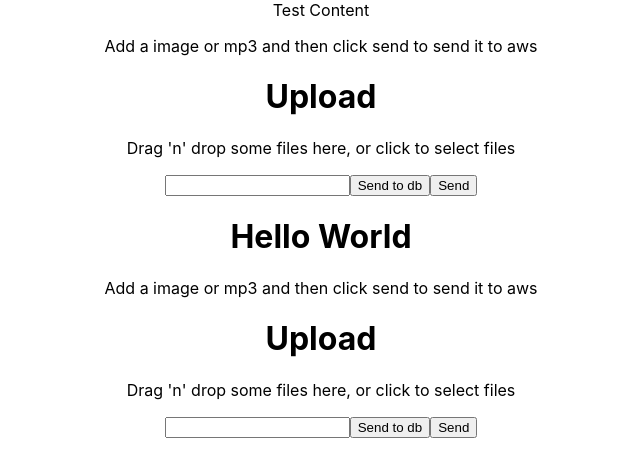
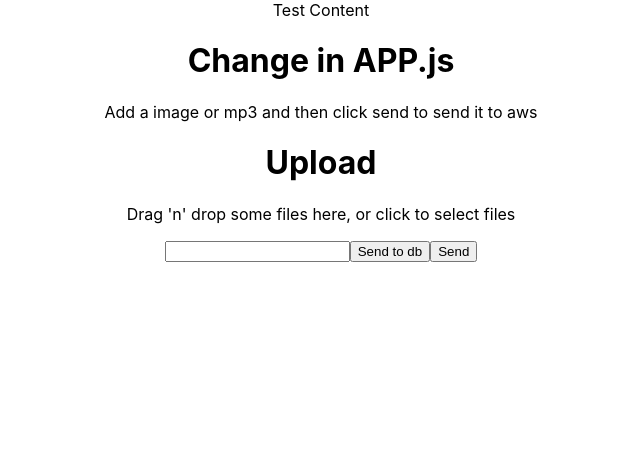
Before and after one commit to spotify-clone/spotify-clone, a React (Create React App) app: page / in a window 1280 px wide. Shown: the top 476 px of the page, without its empty margins (319-959 px from the left). Built offline with nearby package versions, Linux system fonts and the light colour scheme.

Commit message:
test commit

```diff
--- a/src/App.js
+++ b/src/App.js
@@ -1,15 +1,13 @@
 import React from 'react';
 import routes from './routes'
-
 import './App.css';
 import { withRouter } from 'react-router-dom';
 
 function App() {
   return (
     <div className="App">
-Test Content
-{routes}
-      <h1>Hello World</h1>
+      Test Content
+      <h1>Change in APP.js</h1>
       {routes}
     </div>
   );
```
Also changed, not shown: 1 other file (tests, documents, lock files or other folders).
